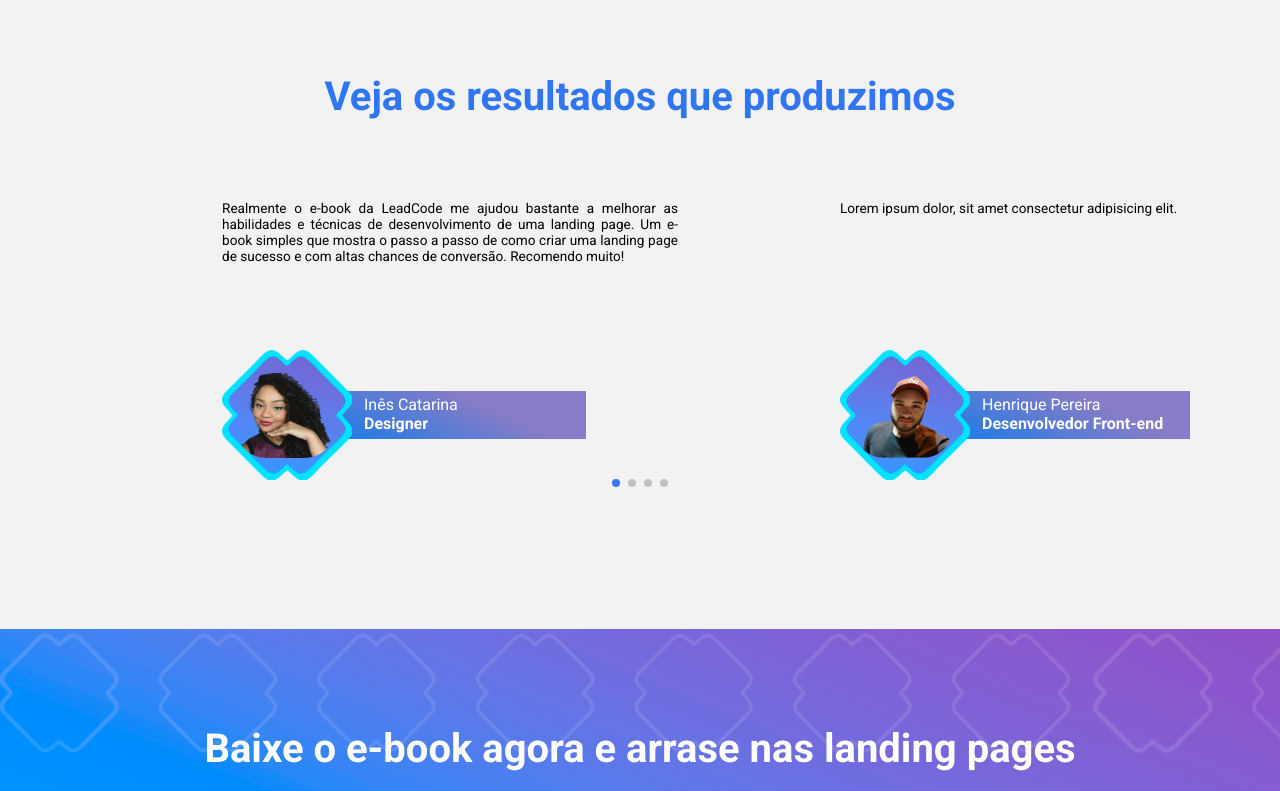
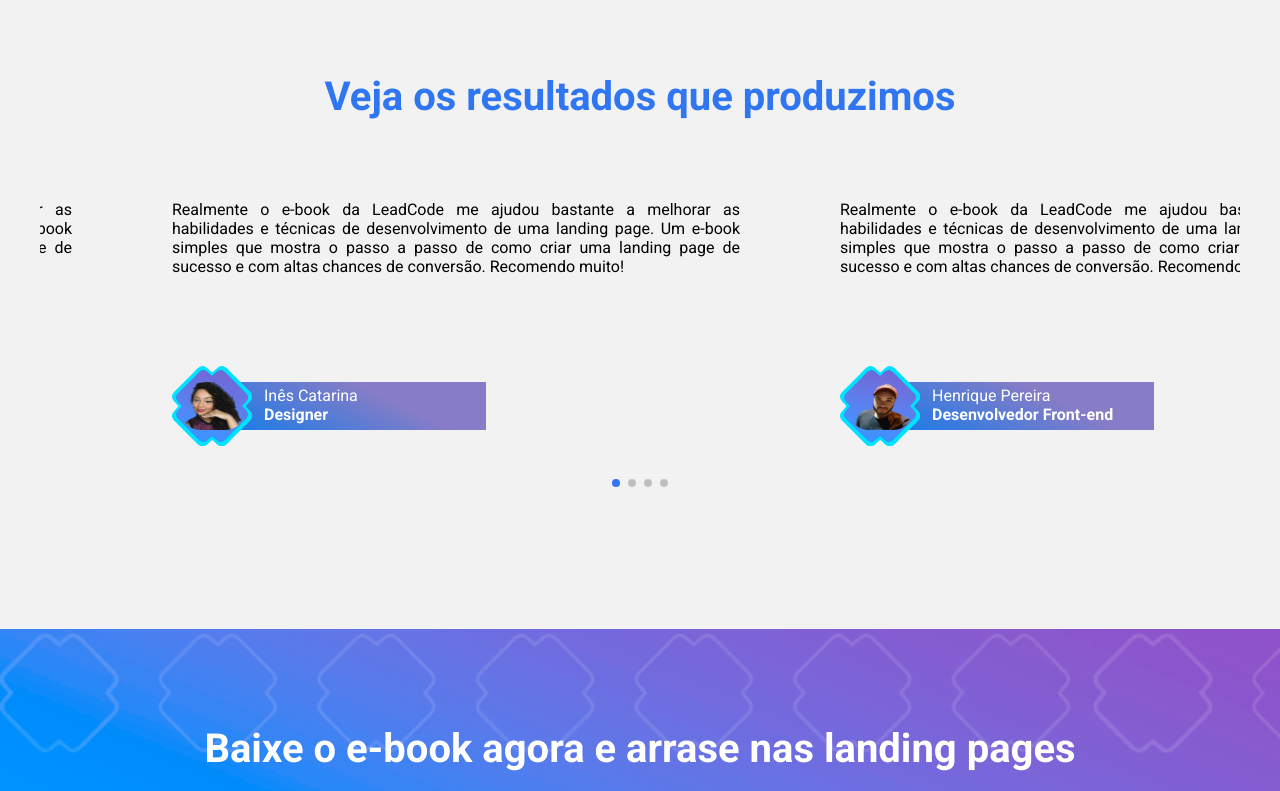
Before and after one commit to leadcodeti/ebook-landing-page-leadcode, a React (Create React App) app: page / in a window 1280 px wide. Shown: the part 1720-2511 px from the top of the page. Built offline with nearby package versions, Linux system fonts and the light colour scheme.

Commit message:
adicionando variaveis de ambiente css

```diff
--- a/public/index.html
+++ b/public/index.html
@@ -9,29 +9,12 @@
       name="description"
       content="Web site created using create-react-app"
     />
-    <link rel="apple-touch-icon" href="%PUBLIC_URL%/logo192.png" />
-
-    <link rel="manifest" href="%PUBLIC_URL%/manifest.json" />
-
-    <link rel="preconnect" href="https://fonts.googleapis.com" />
-    <link rel="preconnect" href="https://fonts.gstatic.com" crossorigin />
-    <link
-      href="https://fonts.googleapis.com/css2?family=Inter:wght@400;600;700&family=Poppins:wght@400;600&family=Roboto:wght@400;500;700&display=swap"
-      rel="stylesheet"
-    />
     <link rel="preconnect" href="https://fonts.googleapis.com" />
     <link rel="preconnect" href="https://fonts.gstatic.com" crossorigin />
     <link
       href="https://fonts.googleapis.com/css2?family=Comfortaa:wght@300;400;500;600;700&family=Inter:wght@400;600;700&family=Poppins:wght@400;600&family=Roboto:wght@400;500;700&display=swap"
       rel="stylesheet"
     />
-    <link rel="preconnect" href="https://fonts.googleapis.com" />
-    <link rel="preconnect" href="https://fonts.gstatic.com" crossorigin />
-    <link
-      href="https://fonts.googleapis.com/css2?family=Comfortaa:wght@300;400;500;600;700&family=Inter:wght@400;600;700&family=Poppins:wght@400;600&family=Roboto:wght@400;500;700&display=swap"
-      rel="stylesheet"
-    />
-
     <title>E-book | Download</title>
   </head>
   <body>
--- a/src/components/styles.module.scss
+++ b/src/components/styles.module.scss
@@ -2,12 +2,12 @@
   width: 230px;
   height: 55px;
   outline: none;
-  color: #3677e8;
+  color: var(--blue);
   border: none;
   border-radius: 0.8rem;
   font-size: 1.6rem;
   font-weight: 900;
-  background-color: #ffea04;
+  background-color: var(--yellow);
   transition: all 0.2s ease-in-out;
 
   &:hover {
--- a/src/pages/Descricao/styles.module.scss
+++ b/src/pages/Descricao/styles.module.scss
@@ -3,7 +3,6 @@
   margin: 0 auto;
   height: 100vh;
   width: 100vw;
-  background-color: #f2f2f2;
 
   display: flex;
   align-items: center;
@@ -18,7 +17,7 @@
     font-weight: 900;
     font-size: 3rem;
     text-align: center;
-    color: #3076f2;
+    color: var(--blue);
 
     @media (max-width: 768px) {
       max-width: 28rem;
@@ -41,12 +40,11 @@
       gap: 0;
       flex-direction: column;
     }
-  }
 
     .categoryContainer {
       max-width: 31.5rem;
       padding: 0.5rem;
-  }
+
 
       .categoryHeader {
         display: flex;
@@ -55,7 +53,7 @@
 
         font-weight: 900;
         font-size: 1.78rem;
-    color: #4f4f60;
+        color: var(--gray);
         text-align: center;
 
         .icon {
@@ -73,6 +71,9 @@
           display: block;
           margin: 0 0 2.5rem 0;
         }
+
+
+
       }
 
       p {
@@ -81,11 +82,18 @@
         font-weight: 300;
         font-size: 1.1rem;
         text-align: center;
-    color: black;
+        color: var(--black);
 
         @media (max-width: 786px) {
           margin-bottom: 3rem;
         }
       }
+    }
+  }
+
+
+
+
+
 
 }
--- a/src/pages/FormContact/styles.module.scss
+++ b/src/pages/FormContact/styles.module.scss
@@ -9,7 +9,7 @@
     padding: 4rem 0;
     font-weight: 600;
     font-size: 2.5rem;
-    color: #FFFFFF;
+    color: var(--white);
     text-align: center;
 
     @media (max-width: 768px) {
@@ -70,7 +70,7 @@
 
     form {
       background-color: transparent;
-      border: 4px dashed #FFFFFF;
+      border: 4px dashed var(--white);
       width: 500px;
       height: 450px;
       text-align: center;
@@ -113,8 +113,8 @@
         border: none;
         outline: none;
         transition: 0.2s;
-        background: #ffea04;
-        color: #3677e8;;
+        background: var(--yellow);
+        color: var(--blue);
         font-weight: bold;
         font-size: 1.5rem;
 
--- a/src/pages/home/styles.module.scss
+++ b/src/pages/home/styles.module.scss
@@ -26,7 +26,7 @@
       }
 
       strong {
-        color: white;
+        color: var(--white);
         font-size: 1.5rem;
         font-weight: bold;
         margin-left: 0.5rem;
@@ -42,7 +42,7 @@
         display: flex;
         align-items: center;
         justify-content: center;
-        background-color: white;
+        background-color: var(--white);
         border-radius: 11px;
         padding: 0.3rem;
         transition: all 0.2s ease-in-out;
@@ -62,8 +62,6 @@
     max-width: 1100px;
     width: 100%;
     margin: 0 auto;
-    //padding: 0 0.6rem;
-
 
     .content {
       display: flex;
@@ -117,18 +115,18 @@
 
     h1 {
       font-size: calc(1.2rem + 2.3vw);
-      color: white;
+      color: var(--white);
       font-weight: 700;
 
       span {
-        color: #ffea04;
+        color: var(--yellow);
       }
     }
 
     p {
       font-size:calc(1rem + 0.5vw) ;
       font-weight: 700;
-      color: white;
+      color: var(--white);
       font-family: "Comfortaa";
       padding: 25px 0 35px 0;
 
--- a/src/pages/testemunhos/index.tsx
+++ b/src/pages/testemunhos/index.tsx
@@ -43,7 +43,7 @@ export function Testemunhos() {
                     <SwiperSlide>
                         <div className={styles.content}>
                             <p className={styles.apresentation}>
-                                Lorem ipsum dolor, sit amet consectetur adipisicing elit.
+                                Realmente o e-book da LeadCode me ajudou bastante a melhorar as habilidades  e técnicas de desenvolvimento de uma landing page. Um e-book simples que  mostra o passo a passo de como criar uma landing page de sucesso e com altas chances de conversão.  Recomendo muito!
                             </p>
 
                             <div className={styles.apresentationImg}>
--- a/src/pages/testemunhos/slide.scss
+++ b/src/pages/testemunhos/slide.scss
@@ -1,5 +1,5 @@
 .swiper-pagination-bullet-active {
-    background-color: #3977F2;
+    background-color: var(--blue);
 }
 .swiper-pagination {
     position: relative;
--- a/src/pages/testemunhos/styles.module.scss
+++ b/src/pages/testemunhos/styles.module.scss
@@ -11,11 +11,11 @@
     font-weight: 600;
     font-size: 2.5rem;
     text-align: center;
-    color: #3076f2;
+    color: var(--blue);
 }
 
 .container {
-    max-width: 1100px;
+    max-width: 1200px;
     margin: 0 auto;
     display: flex;
     align-items: center;
@@ -25,10 +25,9 @@
     padding-top: 5rem;
 
     .content {
-        max-width: 480px;
         text-align: justify;
         position: relative;
-        height: 250px;
+        height: 250Px;
 
         @media (max-width: 720px) {
             max-width: 600px;
@@ -38,43 +37,44 @@
         .apresentation {
             font-family: Roboto, sans-serif;
             font-weight: normal;
-            padding-bottom: 2rem;
-            font-size: 0.85rem;
+            font-size: 1rem;
             text-align: justify;
-            color: #000;
-            width: 95%;
+            color: var(--black);
             height: 150px;
 
             @media (max-width: 768px) {
                 padding-top: 1.5rem;
                 padding-bottom: 0;
             }
+
+            @media (max-width: 768px) {
+                height: 100px;
+            }
         }
 
         .apresentationImg {
             display: flex;
             align-items: center;
+            padding-top: 1rem;
 
             .boxImg {
                 z-index: 1;
+                width: 80px;
+                height: 80px;
            }
 
             .imgTestimony {
                 position: absolute;
                 border-radius: 30%;
                 z-index: 2;
-                left: 1rem;
-                width: 95px;
-                height: 85px;
-            }
-
-            img {
-                width: 130px;
+                left: 0.7rem;
+                width: 60px;
+                height: 48px;
             }
 
             .personInfos {
                 background:linear-gradient(205.32deg, rgba(95, 80, 182, 0.73) 38%, rgba(0, 110, 230, 0.9) 102.06%, rgba(69, 88, 195, 0.94) 102.06%);
-                color: #fff;
+                color: var(--white);
                 height: 3rem;
                 width: 250px;
                 padding-top: 0.25rem;
@@ -95,5 +95,9 @@
                 }
             }
         }
+
+        @media (max-width: 768px) {
+            height: 200px;
+        }
     }
 }
--- a/src/styles/globalStyles.scss
+++ b/src/styles/globalStyles.scss
@@ -13,6 +13,14 @@
   box-sizing: border-box;
 
   scroll-behavior: smooth;
+}
+
+:root {
+  --white: #ffffff;
+  --blue: #3076f2;
+  --yellow: #ffea04;
+  --gray: #4f4f60;
+  --black: #000000;
 }
 
 @media(max-width: 1080px) {
```
Lines whose indentation alone changed are shown as unchanged.
